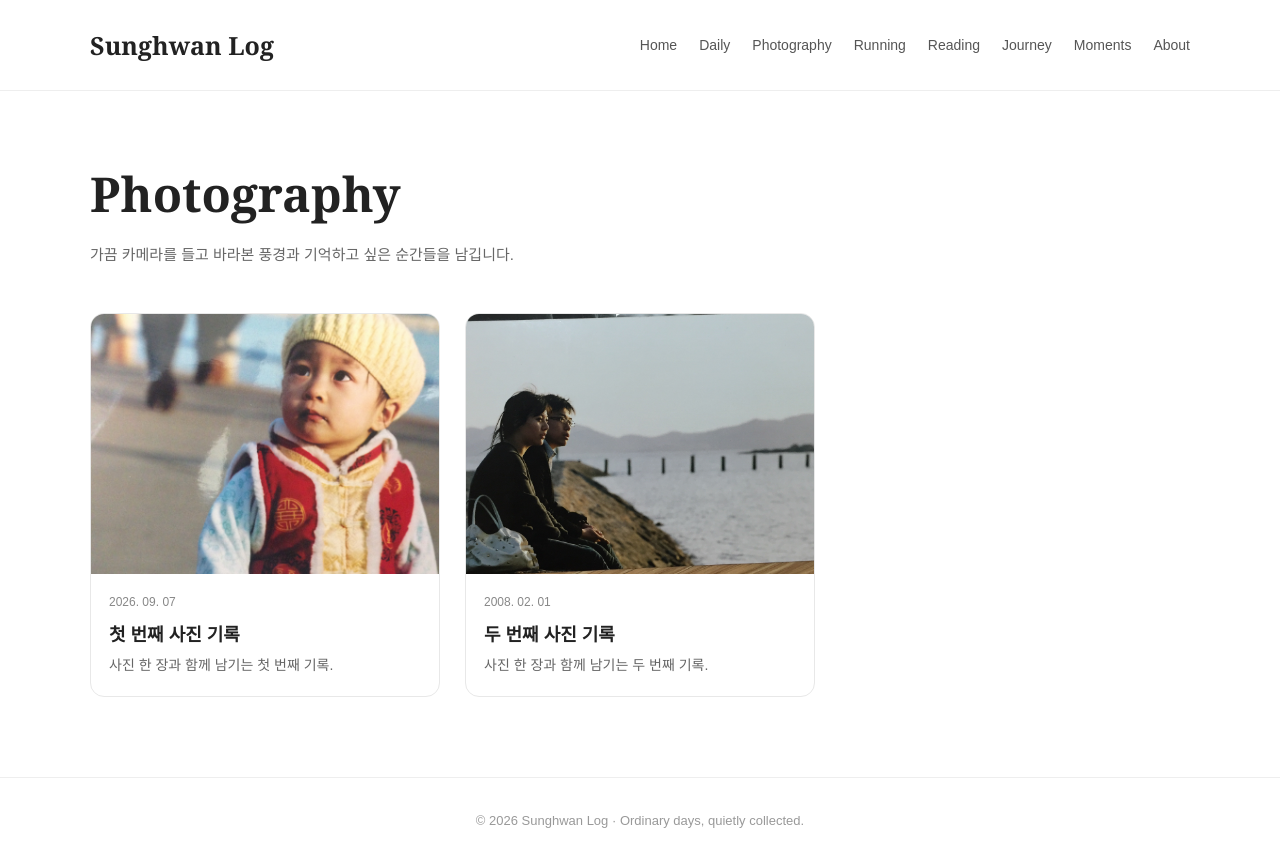
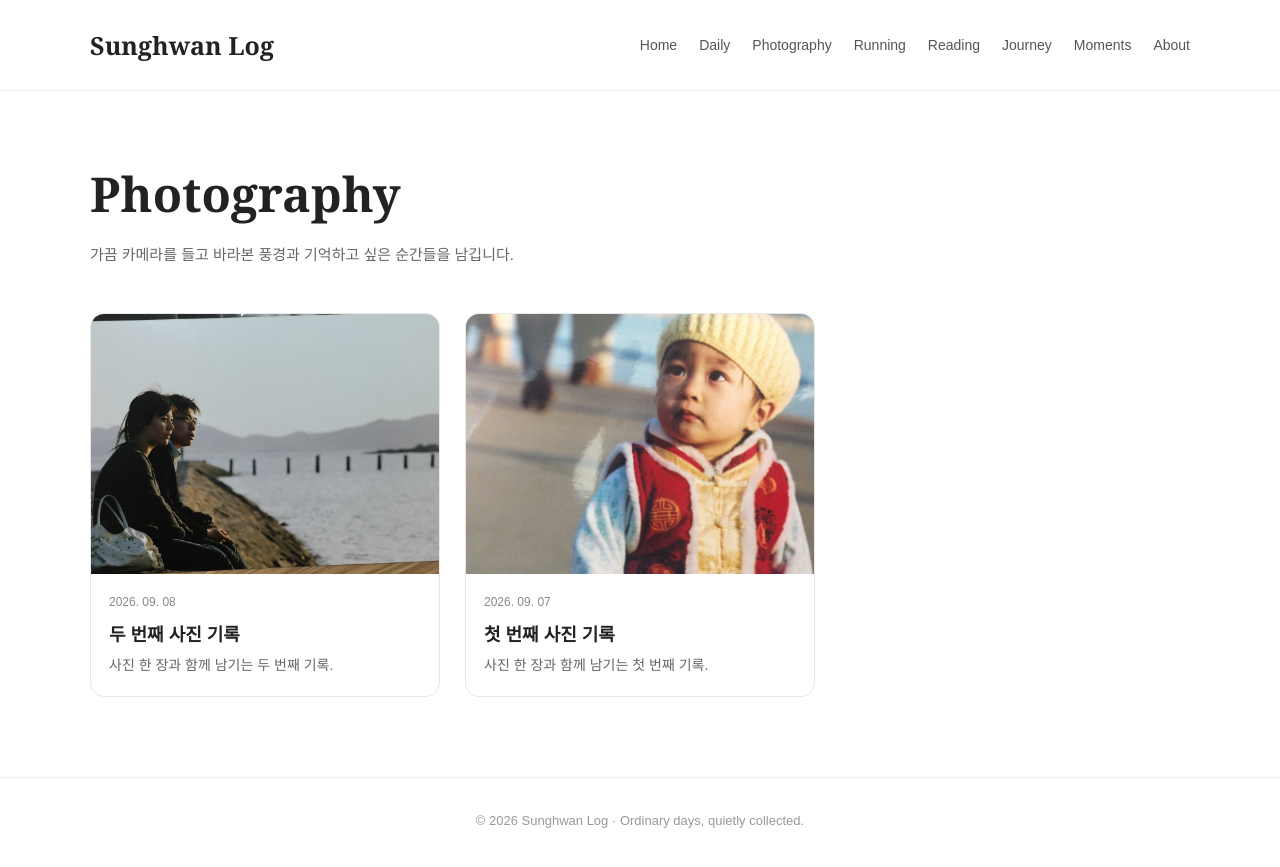
Before and after one commit to sunghwanlog/sunghwanlog.github.io, a Jekyll site: the page built from photography.html, in a window 1280 px wide. Shown: the top 867 px of the page. Built offline with Jekyll 4.4.1, drawn with Linux system fonts in a browser that asks for light colours.

Commit message:
Update 2026-09-07-photo-002.md

```diff
--- a/_posts/2026-09-07-photo-002.md
+++ b/_posts/2026-09-07-photo-002.md
@@ -1,7 +1,7 @@
 ---
 layout: photo
 title: "두 번째 사진 기록"
-date: 2008-02-01
+date: 2026-09-08
 category: photography
 image: /images/photo-002.jpg
 location: "China, Qingdao"
```
